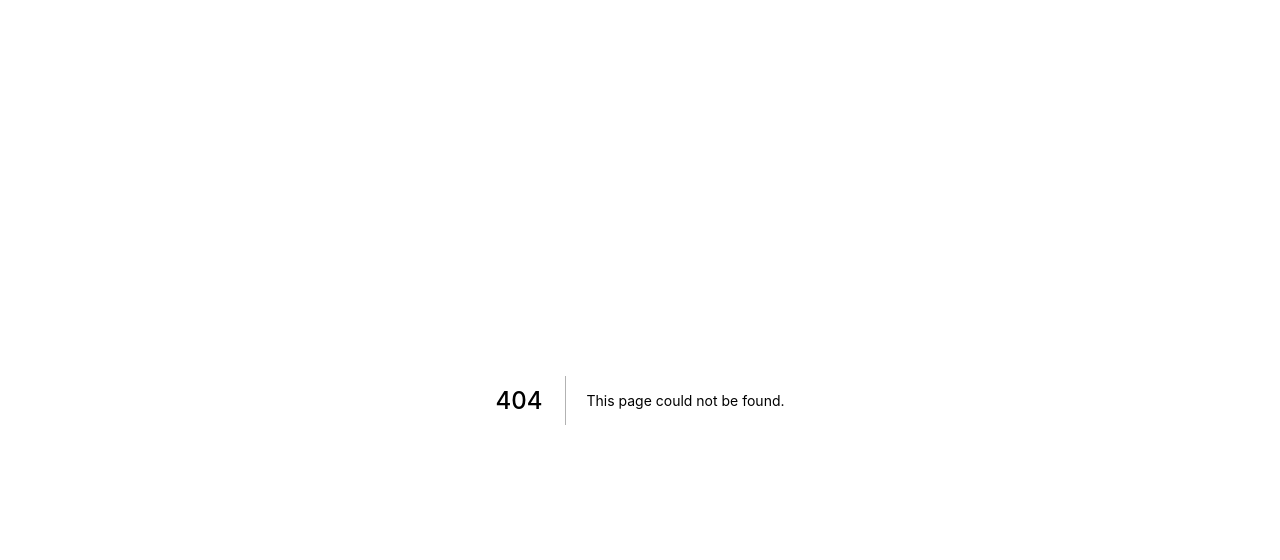
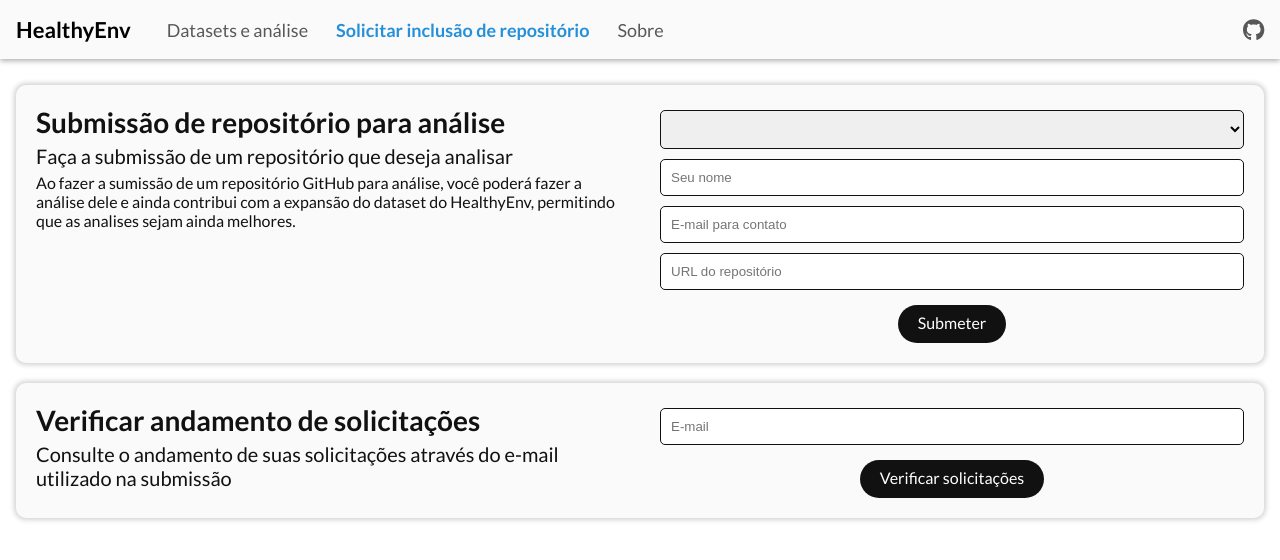
Before and after one commit to SERG-UFPI/healthyEnv, a Next.js app in the folder app/: page /requests in a window 1280 px wide. Before the commit this address had no page. Shown: the top 560 px of the page. Built offline with nearby package versions, Linux system fonts and the light colour scheme; no server answers.

Commit message:
feat(app): repository submission

```diff
--- a/app/components/Header.tsx
+++ b/app/components/Header.tsx
@@ -35,7 +35,7 @@ const Header = ({ selectedIndex }: SelectedIndex) => {
                 : <span className={styles.link}>Datasets e análise</span>}
             </a>
           </Link>
-          <Link href='/request'>
+          <Link href='/requests'>
             <a>
               {selectedIndex == 2
                 ? <span className={styles.link} style={{ color: '#2590DA', fontWeight: 'bold' }}>Solicitar inclusão de repositório</span>
--- a/app/pages/datasets/[dataset_id]/analyze/[repo].tsx
+++ b/app/pages/datasets/[dataset_id]/analyze/[repo].tsx
@@ -168,6 +168,7 @@ const Repo = () => {
             {
               Object.keys(metricsCategories).map((key) => {
                 return <PlotGrid
+                  key={key}
                   repoInfo={repoInfo}
                   clusteringInfo={clusteringInfo}
                   metricsInfo={metricsInfo.filter(metric => {
--- /dev/null
+++ b/app/pages/requests/index.tsx
@@ -0,0 +1,148 @@
+import axios from "axios";
+import Link from "next/link";
+import { useEffect, useState } from "react";
+import Header from "../../components/Header";
+import styles from '../../styles/Request.module.css'
+
+const Requests = () => {
+
+  const [isLoadingDatasets, setIsLoadingDatasets] = useState(true)
+  const [datasetsOptions, setDatasetsOptions] = useState([])
+  const [selectedDataset, setSelectedDataset] = useState()
+  const [isSubmitting, setIsSubmitting] = useState(false)
+  const [isSubmitted, setIsSubmitted] = useState(false)
+  const datasetsIdList = []
+  let formData: object = {
+    name: '',
+    email: '',
+    repo_url: ''
+  }
+
+  useEffect(() => {
+    loadDatasets()
+  }, [])
+
+  const loadDatasets = async () => {
+    setIsLoadingDatasets(true)
+    const response = await axios.get('https://healthyenv.herokuapp.com/datasets')
+    const optionList = []
+    Object.keys(response.data['datasets']).forEach((key: string, index: number) => {
+      datasetsIdList.push(key)
+      optionList.push(
+        <option value={key} key={key}>
+          {Buffer.from(response.data['datasets'][key]['name'], 'utf-8').toString()}
+        </option>
+      )
+    })
+    setSelectedDataset(datasetsIdList[0])
+    setDatasetsOptions([...optionList])
+    setIsLoadingDatasets(false)
+  }
+
+  const submitRequest = async () => {
+    setIsSubmitting(true)
+    if (formData['name'].length == 0 || formData['email'].length == 0 || formData['repo_url'].length == 0) {
+      alert('Preencha todas as informações para submeter um repositório.')
+      setIsSubmitting(false)
+      return
+    }
+
+    const response = await axios.post(
+      `https://healthyenv.herokuapp.com/datasets/${selectedDataset}/request`,
+      formData
+    )
+    if (response.status >= 200) {
+      setIsSubmitted(true)
+    } else {
+      alert('Algo deu errado. Verifique os dados digitados e tente novamente.')
+      setIsSubmitting(false)
+    }
+  }
+
+  return (
+    <>
+      <Header selectedIndex={2} />
+      <div className={styles.requests}>
+        <div className={styles.submission}>
+          <div className={styles.infoSubmit}>
+            <span className={styles.title}>
+              Submissão de repositório para análise
+            </span>
+            <span className={styles.subtitle}>
+              Faça a submissão de um repositório que deseja analisar
+            </span>
+            <span className={styles.description}>
+              Ao fazer a sumissão de um repositório GitHub para análise, você
+              poderá fazer a análise dele e ainda contribui com a expansão do
+              dataset do HealthyEnv, permitindo que as analises sejam ainda
+              melhores.
+            </span>
+          </div>
+          {isSubmitted ? (
+            <span className={styles.successMessage}>Submissão enviada com sucesso.<br />Nós enviaremos um e-mail
+              quando tudo estiver pronto.
+            </span>
+          ) : (
+            <div className={styles.form}>
+              <select
+                className={styles.formInput}
+                id='dataset'
+                onChange={(e) => {
+                  setSelectedDataset(datasetsIdList[Number(e.target.value)])
+                }}
+              >
+                {datasetsOptions}
+              </select>
+              <input
+                placeholder='Seu nome'
+                className={styles.formInput}
+                onChange={(e) => formData['name'] = e.target.value} />
+              <input
+                placeholder='E-mail para contato'
+                type='email' className={styles.formInput}
+                onChange={(e) => formData['email'] = e.target.value} />
+              <input
+                placeholder='URL do repositório'
+                className={styles.formInput}
+                onChange={(e) => formData['repo_url'] = e.target.value} />
+              <div
+                className={styles.button}
+                onClick={() => {
+                  submitRequest()
+                }}
+                style={{
+                  cursor: !isSubmitting ? 'pointer' : 'wait',
+                  backgroundColor: !isSubmitting ? '#111111' : '#333333'
+                }}
+              >
+                <span>{!isSubmitting ? 'Submeter' : 'Submetendo...'}</span>
+              </div>
+            </div>
+          )
+          }
+        </div>
+        <div className={styles.checkSubmission}>
+          <div className={styles.infoCheckSubmit}>
+            <span className={styles.title}>
+              Verificar andamento de solicitações
+            </span>
+            <span className={styles.subtitle}>
+              Consulte o andamento de suas solicitações através do e-mail
+              utilizado na submissão
+            </span>
+          </div>
+          <div className={styles.formCheckSubmission}>
+            <input placeholder='E-mail' className={styles.formInput} />
+            <div className={styles.button}>
+              <Link href='/datasets'>
+                <a>Verificar solicitações</a>
+              </Link>
+            </div>
+          </div>
+        </div>
+      </div>
+    </>
+  );
+}
+
+export default Requests;
--- /dev/null
+++ b/app/styles/Request.module.css
@@ -0,0 +1,102 @@
+.requests {
+  margin-left: auto;
+  margin-right: auto;
+  max-width: 1280px;
+  padding: 16px;
+  padding-top: 26px;
+}
+
+.submission {
+  display: flex;
+  flex-direction: row;
+  background-color: #fafafa;
+  padding: 20px;
+  border-radius: 10px;
+  box-shadow: 0px 0px 5px 2px lightgrey;
+}
+
+.infoSubmit {
+  width: 50%;
+  display: flex;
+  flex-direction: column;
+  color: #111111;
+  padding-right: 20px;
+}
+
+.title {
+  font-size: 28px;
+  font-weight: bold;
+  padding-bottom: 5px;
+}
+
+.subtitle {
+  font-size: 20px;
+  padding-bottom: 5px;
+}
+
+.form {
+  width: 50%;
+  display: flex;
+  flex-direction: column;
+  padding-left: 20px;
+  align-items: center;
+}
+
+.formInput {
+  width: 100%;
+  margin-top: 5px;
+  margin-bottom: 5px;
+  padding: 10px;
+  border-radius: 5px;
+  border: 1px solid #111111
+}
+
+.button {
+  margin-top: 10px;
+  padding-left: 20px;
+  padding-right: 20px;
+  height: 38px;
+  background-color: #111111;
+  color: #ffffff;
+  border-radius: 20px;
+  display: flex;
+  padding-top: 8px;
+  justify-content: center;
+  cursor: pointer;
+}
+
+.successMessage {
+  padding: 20px;
+  width: 50%;
+  display: flex;
+  justify-content: center;
+  align-items: center;
+  color: green;
+  text-align: center;
+}
+
+.checkSubmission {
+  display: flex;
+  flex-direction: row;
+  margin-top: 20px;
+  background-color: #fafafa;
+  padding: 20px;
+  border-radius: 10px;
+  box-shadow: 0px 0px 5px 2px lightgrey;
+}
+
+.infoCheckSubmit {
+  width: 50%;
+  display: flex;
+  flex-direction: column;
+  color: #111111;
+  padding-right: 20px;
+}
+
+.formCheckSubmission {
+  width: 50%;
+  display: flex;
+  flex-direction: column;
+  align-items: center;
+  padding-left: 20px;
+}
--- /dev/null
+++ b/app/styles/RequestsByEmail.module.css
@@ -0,0 +1,25 @@
+.requestByEmail {
+  margin-left: auto;
+  margin-right: auto;
+  max-width: 1280px;
+  padding: 16px;
+  padding-top: 26px;
+}
+
+.info {
+  display: flex;
+  flex-direction: column;
+  color: #111111;
+  padding-right: 20px;
+}
+
+.title {
+  font-size: 28px;
+  font-weight: bold;
+  padding-bottom: 5px;
+}
+
+.subtitle {
+  font-size: 20px;
+  padding-bottom: 5px;
+}
```
Also changed, not shown: app/pages/requests/[email].tsx (added, +25 -0 lines).
